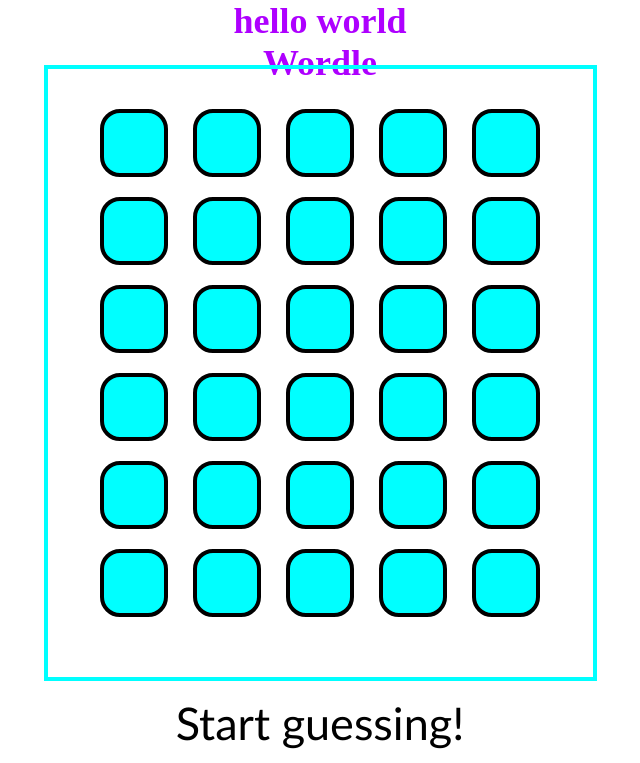
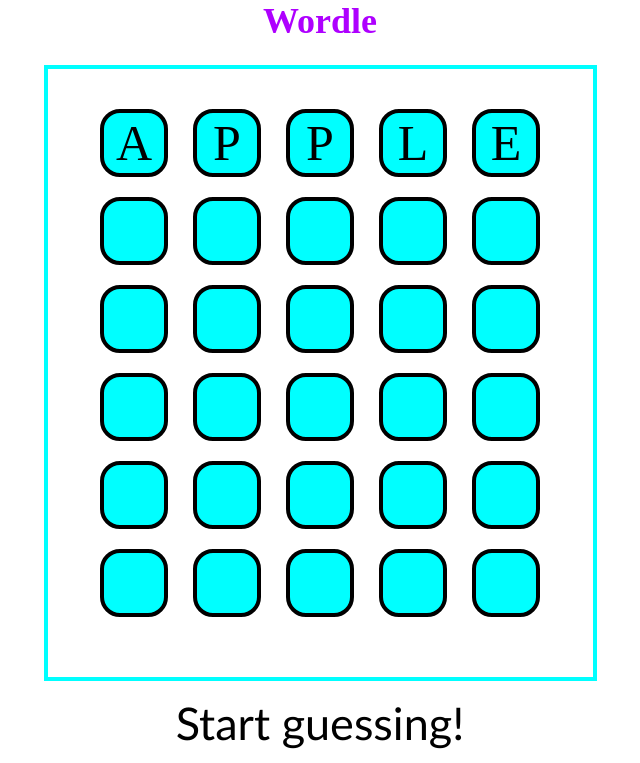
Before and after one commit to Ethella/Wordled, a website: page index.html in a window 1280 px wide. Shown: the top 763 px of the page, without its empty margins (320-960 px from the left). Drawn offline with Linux system fonts and the light colour scheme.

Commit message:
initial commit

```diff
--- a/index.html
+++ b/index.html
@@ -13,17 +13,15 @@
   </head>
   <body>
     <div id="title">
-      hello world
-      <br />
       Wordle
     </div>
     <div class="container">
       <div class="row" id="row1">
-        <div class="cell" id="R1C1"></div>
-        <div class="cell" id="R1C2"></div>
-        <div class="cell" id="R1C3"></div>
-        <div class="cell" id="R1C4"></div>
-        <div class="cell" id="R1C5"></div>
+        <div class="cell" id="R1C1">A</div>
+        <div class="cell" id="R1C2">P</div>
+        <div class="cell" id="R1C3">P</div>
+        <div class="cell" id="R1C4">L</div>
+        <div class="cell" id="R1C5">E</div>
       </div>
       <div class="row" id="row2">
         <div class="cell" id="R2C1"></div>
```
